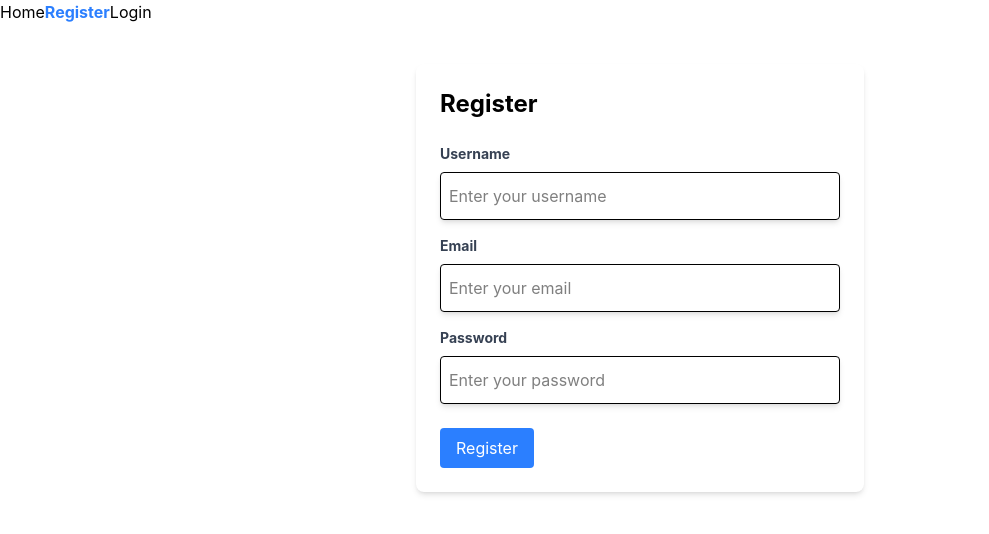
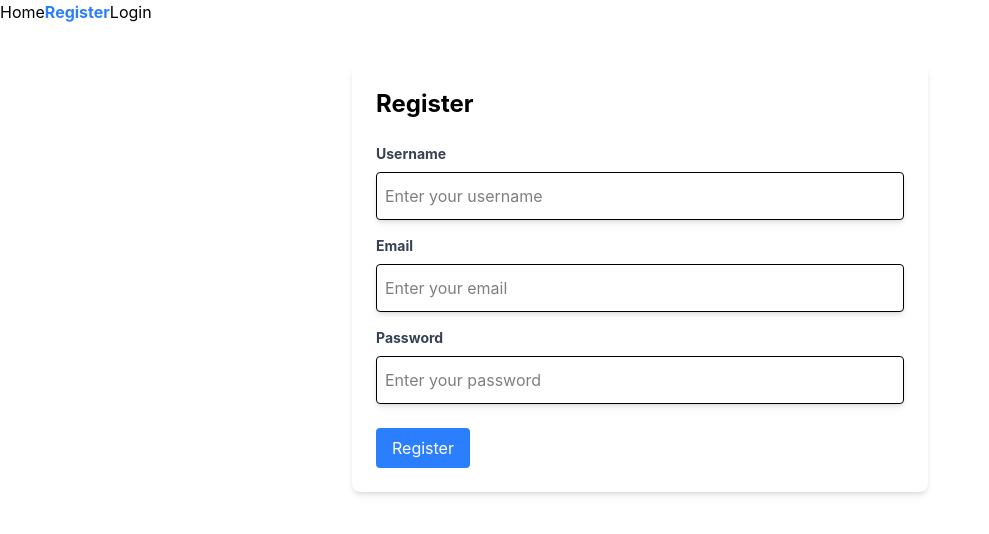
Before and after one commit to talhadar2011/ReactWorkspace, a React (Vite) app: page /register in a window 1280 px wide. Shown: the top 534 px of the page, without its empty margins (0-989 px from the left). Built offline with nearby package versions, Linux system fonts and the light colour scheme.

Commit message:
layout changed

```diff
--- a/src/pages/HomePage.tsx
+++ b/src/pages/HomePage.tsx
@@ -1,6 +1,3 @@
-import React from 'react'
-import Button from '../components/ui/button'
-import Input from '../components/ui/Input'
 
 function HomePage() {
 
--- a/src/pages/LoginPage.tsx
+++ b/src/pages/LoginPage.tsx
@@ -4,7 +4,7 @@ import Input from '../components/ui/Input'
 
 function LoginPage() {
   return (
-    <div className="max-w-md mx-auto mt-10 p-6 bg-white rounded-lg shadow-md">
+    <div className="max-w-xl mx-auto mt-10 p-6 bg-white rounded-lg shadow-md">
       <h2 className="text-2xl font-bold mb-6">Login</h2>
       <form>
         <div className="mb-4">
--- a/src/pages/RegisterPage.tsx
+++ b/src/pages/RegisterPage.tsx
@@ -4,7 +4,7 @@ import Button from '../components/ui/button'
 
 function RegisterPage() {
   return (
-    <div className="max-w-md mx-auto mt-10 p-6 bg-white rounded-lg shadow-md">
+    <div className="max-w-xl mx-auto mt-10 p-6 bg-white rounded-lg shadow-md">
       <h2 className="text-2xl font-bold mb-6">Register</h2>
       <form>
         <div className="mb-4">
```
